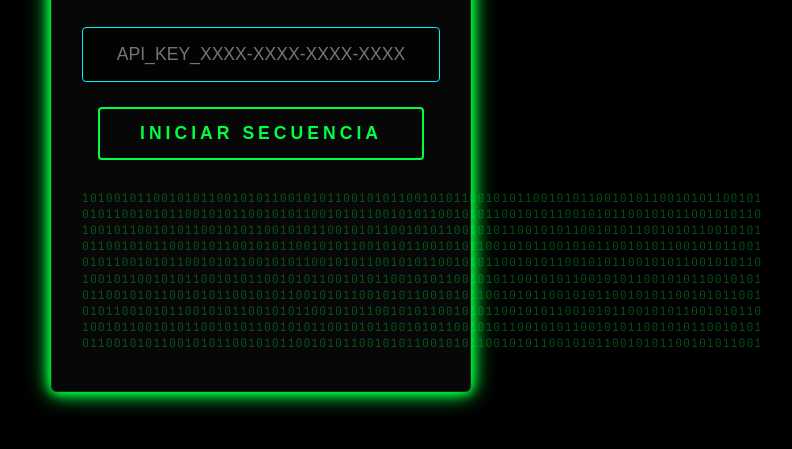
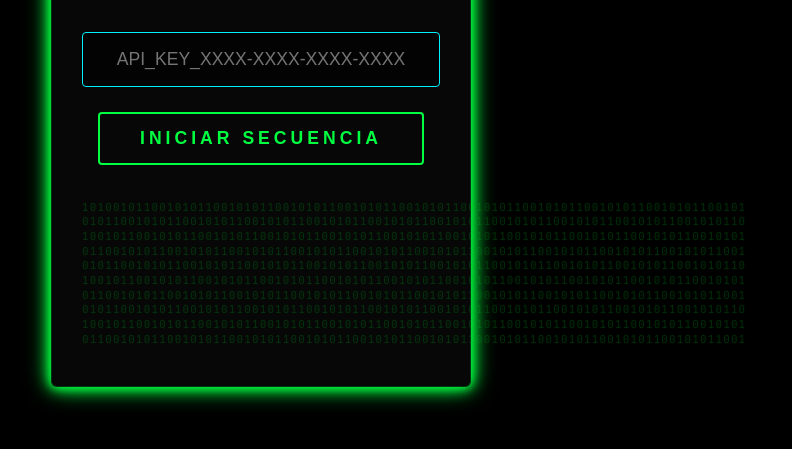
Before and after one commit to Rybjuani/juan-gpt-pro, a plain HTML site: page index.html in a window 1280 px wide. Shown: the part 291-740 px from the top of the page, without its empty margins (379-1171 px from the left). Drawn offline with Linux system fonts and the light colour scheme.

Commit message:
Update style.css

```diff
--- a/style.css
+++ b/style.css
@@ -1,3 +1,5 @@
+/* style.css - Tema Cyberpunk / Hacker profesional 2026 - Versión FINAL completa */
+
 :root {
     --neon-green: #00ff41;
     --neon-cyan: #00f0ff;
@@ -88,8 +90,17 @@
     opacity: 0.8;
 }
 
-.glitch::before { left: 2px; text-shadow: -2px 0 var(--neon-pink); animation: glitch 2s infinite; }
-.glitch::after  { left: -2px; text-shadow: 2px 0 var(--neon-cyan); animation: glitch 2.5s infinite; }
+.glitch::before {
+    left: 2px;
+    text-shadow: -2px 0 var(--neon-pink);
+    animation: glitch 2s infinite;
+}
+
+.glitch::after {
+    left: -2px;
+    text-shadow: 2px 0 var(--neon-cyan);
+    animation: glitch 2.5s infinite;
+}
 
 /* Login screen */
 #access-screen {
@@ -176,13 +187,15 @@
 }
 
 .binary-decor {
-    margin-top: 30px;
-    font-size: 0.72rem;
-    color: rgba(0,255,65,0.35);
-    letter-spacing: 1px;
-    line-height: 1.4;
+    margin-top: 35px;
+    font-size: 0.68rem;
+    color: rgba(0, 180, 40, 0.28);          /* verde CRT viejo, menos brillante */
+    letter-spacing: 1.2px;
+    line-height: 1.35;
     font-weight: 300;
     user-select: none;
+    opacity: 0.75;
+    text-shadow: 0 0 2px rgba(0,255,65,0.15);
 }
 
 /* Main UI */
@@ -343,4 +356,5 @@
 @media (max-width: 480px) {
     .login-container { padding: 30px 20px; }
     .login-input { font-size: 1rem; padding: 14px; }
+    .binary-decor { font-size: 0.65rem; }
 }
```
